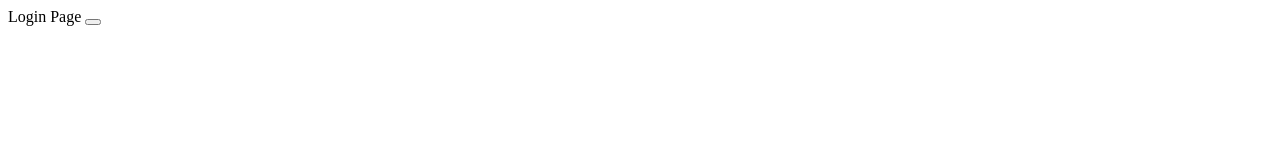
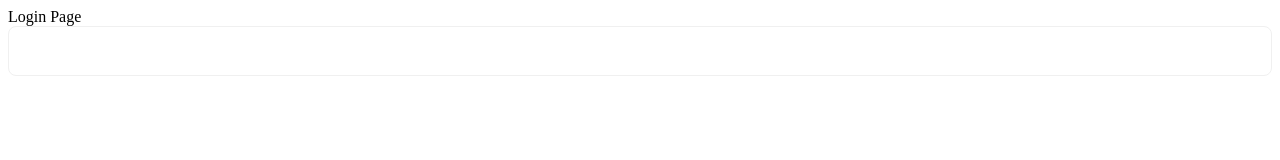
Before and after one commit to Ashtartekk/React-Private-Project, a React app: page /login in a window 1280 px wide. Shown: the top 160 px of the page. Built offline with nearby package versions, Linux system fonts and the light colour scheme.

Commit message:
开发登录页面

```diff
--- a/src/pages/Login/index.tsx
+++ b/src/pages/Login/index.tsx
@@ -1,9 +1,10 @@
 import React from "react";
+import Card from "antd/es/card/Card";
 
 const Login = () => {
   return (
     <div>
-      Login Page <button></button>
+      Login Page <Card />
     </div>
   );
 };
```
